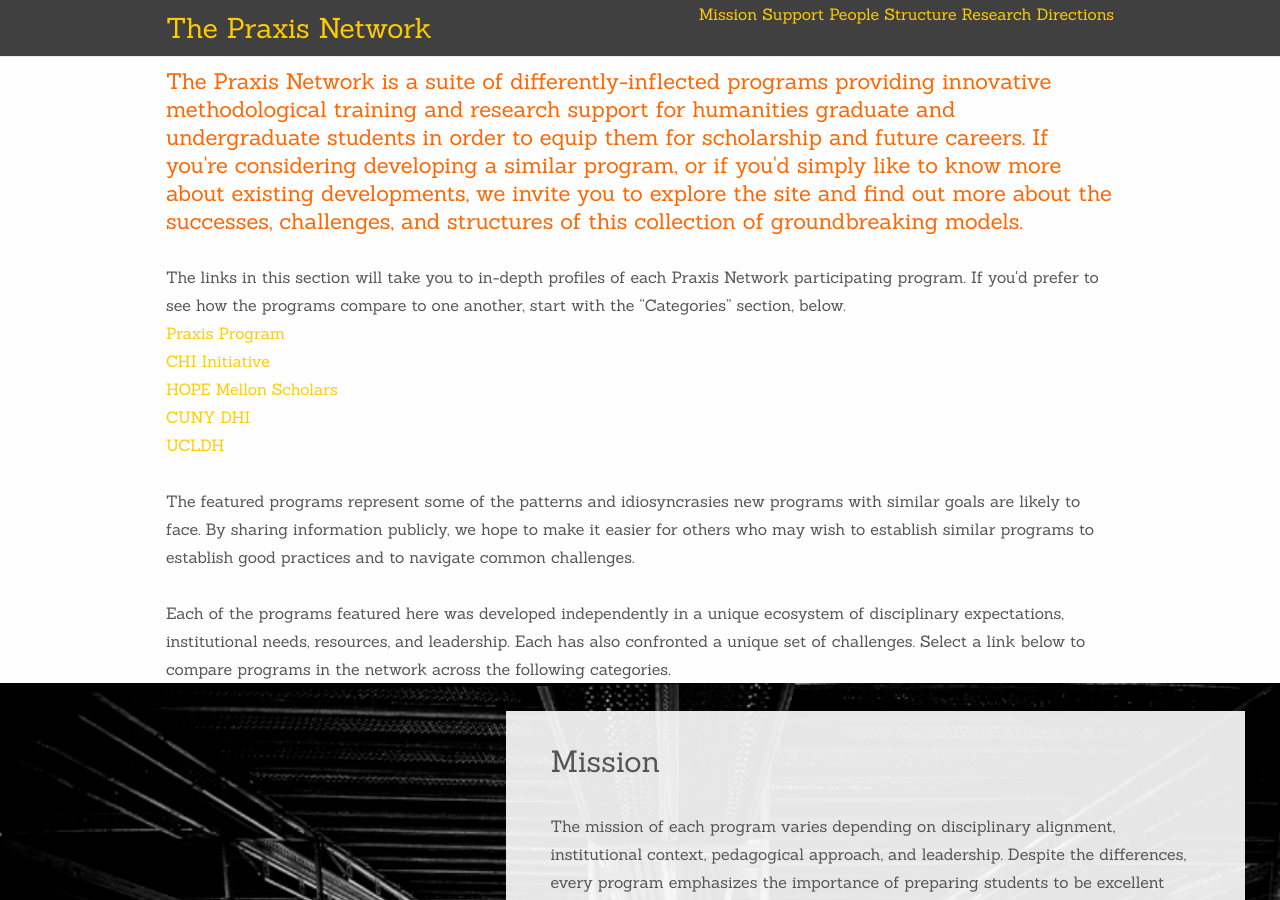
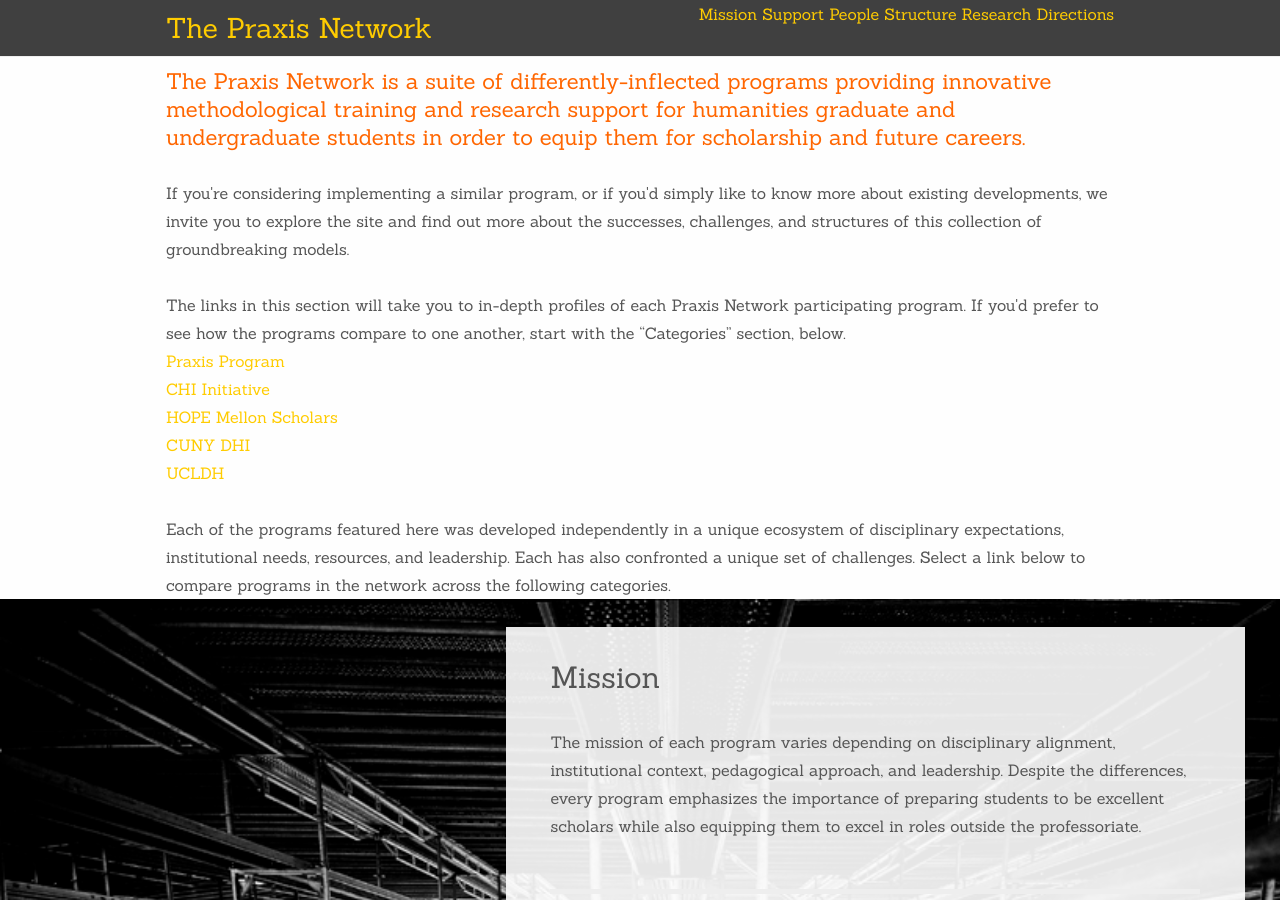
Before and after one commit to praxisnetwork/praxisnetwork.github.com, a Jekyll site: the page built from index.html, in a window 1280 px wide and 900 px high. Built offline with Jekyll 4.4.1, drawn with Linux system fonts in a browser that asks for light colours; nearby versions of some CDN libraries; Markdown is read by kramdown in place of the engine named in the settings.

Commit message:
Adds a few comments and edits to index.html

```diff
--- a/index.html
+++ b/index.html
@@ -3,11 +3,11 @@ layout: default
 ---
 
 <section id="introduction">
-<p class="intro">The Praxis Network is <strong>a suite of differently-inflected programs </strong>providing <strong>innovative methodological training and research support</strong> for humanities graduate and undergraduate students in order to equip them for scholarship and future careers. If you're considering developing a similar program, or if you'd simply like to know more about existing developments, we invite you to explore the site and find out more about the successes, challenges, and structures of this collection of groundbreaking models.</p>
+<p class="intro">The Praxis Network is <strong>a suite of differently-inflected programs </strong>providing <strong>innovative methodological training and research support</strong> for humanities graduate and undergraduate students in order to equip them for scholarship and future careers. <!--Looks like maybe we don't have this font in bold? Is there another way to emphasize the phrases above?--></p>
+<p>If you're considering implementing a similar program, or if you'd simply like to know more about existing developments, we invite you to explore the site and find out more about the successes, challenges, and structures of this collection of groundbreaking models.</p>
 <p>The links in this section will take you to in-depth profiles of each Praxis Network participating program. If you'd prefer to see how the programs compare to one another, start with the “Categories” section, below.</p>
+<!--Can the program links be listed horizontally across the page? Let's also think about visual representations; maybe logos, maybe something else to distinguish the names more clearly from the text.-->
 {% include program-nav.html %}
-
-<p>The featured programs represent some of the patterns and idiosyncrasies new programs with similar goals are likely to face. By sharing information publicly, we hope to make it easier for others who may wish to establish similar programs to establish good practices and to navigate common challenges.</p>
 
 <p>Each of the programs featured here was developed independently in a unique ecosystem of disciplinary expectations, institutional needs, resources, and leadership. Each has also confronted a unique set of challenges. Select a link below to compare programs in the network across the following categories.</p>
 </section>
@@ -19,6 +19,7 @@ layout: default
     </div>
 </section>
 
+<!--I think support should be moved to just above "Directions";  I'd rather talk about program content and achievements before money. Sorry if that change goofs up the formatting.-->
 <section id="support" class="category">
     <div>
     <h1>Support</h1>
```
